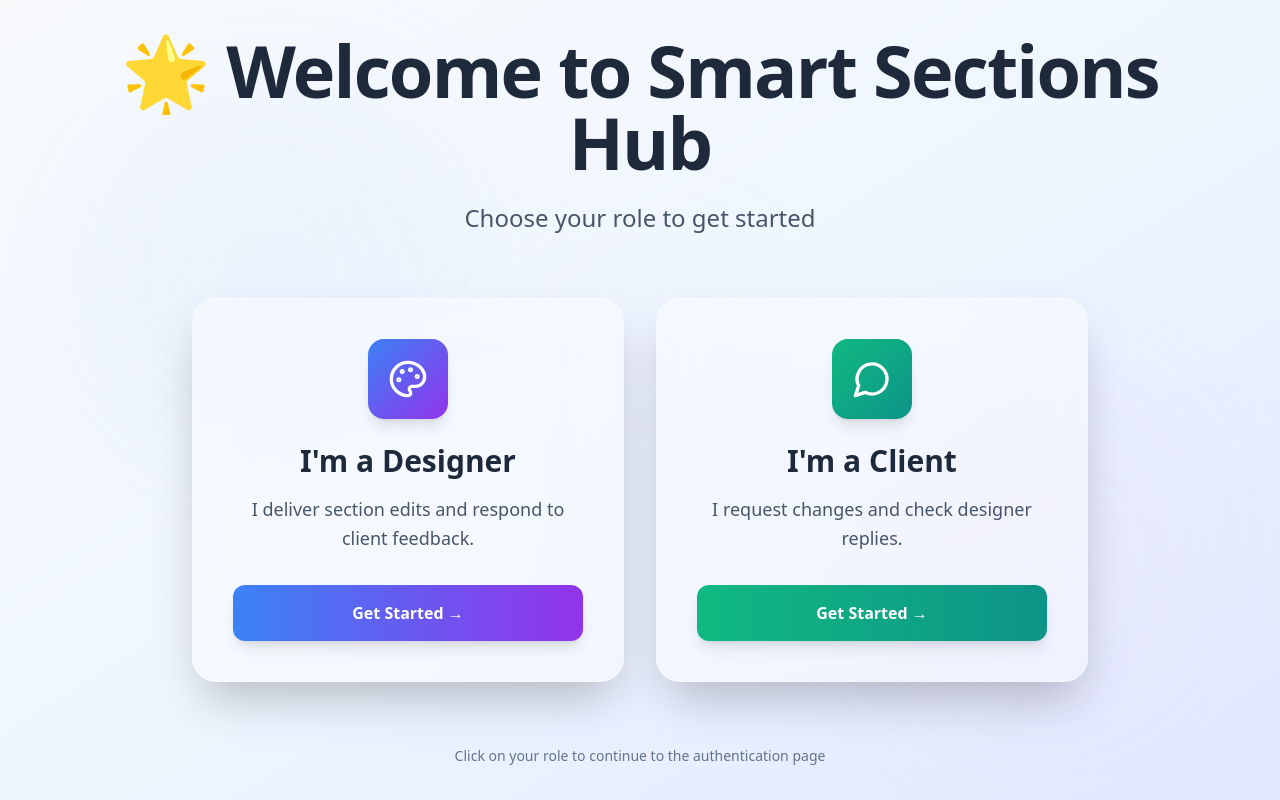
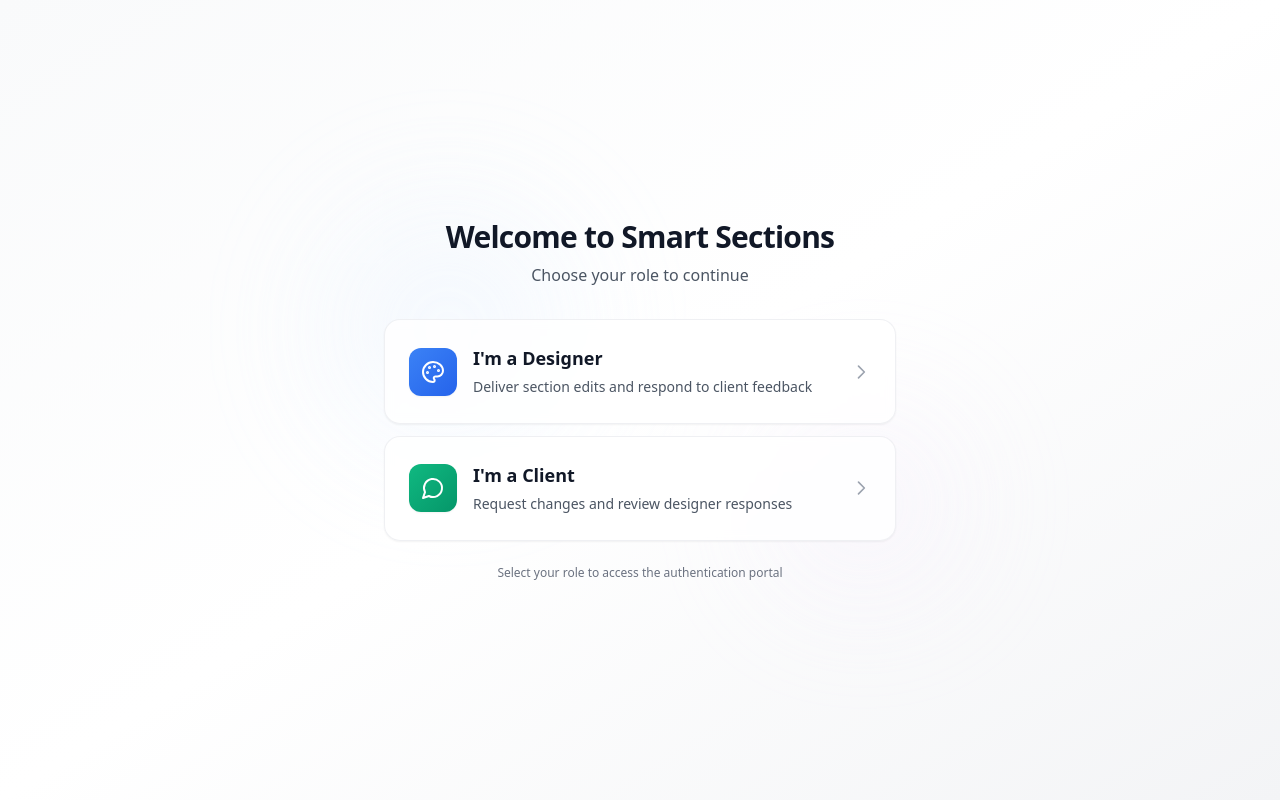
Before and after one commit to Oualidl290/project-passport-portal, a React (Vite) app: page / in a window 1280 px wide. Built offline with nearby package versions, Linux system fonts and the light colour scheme.

Commit message:
Refactor: Improve landing page UI
Updated landing page with new font, icons, and a more adjustable, professional, and clean UI inspired by threads.com.

```diff
--- a/src/pages/Index.tsx
+++ b/src/pages/Index.tsx
@@ -11,48 +11,45 @@ const Index = () => {
   };
 
   return (
-    <div className="min-h-screen bg-gradient-to-br from-slate-50 via-blue-50 to-indigo-100 flex items-center justify-center p-6 relative overflow-hidden">
-      {/* Background decorative elements */}
-      <div className="absolute top-20 left-20 w-96 h-96 bg-blue-200/20 rounded-full blur-3xl animate-pulse"></div>
-      <div className="absolute bottom-20 right-20 w-80 h-80 bg-purple-200/20 rounded-full blur-3xl animate-pulse delay-1000"></div>
-      <div className="absolute top-1/2 left-1/2 transform -translate-x-1/2 -translate-y-1/2 w-72 h-72 bg-indigo-200/15 rounded-full blur-3xl animate-pulse delay-500"></div>
+    <div className="min-h-screen bg-gradient-to-br from-gray-50 via-white to-gray-100 flex items-center justify-center p-4 relative overflow-hidden">
+      {/* Subtle background decorative elements */}
+      <div className="absolute top-1/4 left-1/4 w-64 h-64 bg-blue-100/30 rounded-full blur-3xl animate-pulse"></div>
+      <div className="absolute bottom-1/4 right-1/4 w-48 h-48 bg-purple-100/30 rounded-full blur-3xl animate-pulse delay-1000"></div>
 
-      <div className="relative z-10 w-full max-w-6xl mx-auto">
+      <div className="relative z-10 w-full max-w-lg mx-auto">
         {/* Header */}
-        <div className="text-center mb-16">
-          <h1 className="text-5xl md:text-7xl font-bold text-slate-800 mb-6 tracking-tight">
-            🌟 Welcome to Smart Sections Hub
+        <div className="text-center mb-8">
+          <h1 className="text-3xl font-semibold text-gray-900 mb-2 tracking-tight">
+            Welcome to Smart Sections
           </h1>
-          <p className="text-xl md:text-2xl text-slate-600 font-light max-w-2xl mx-auto leading-relaxed">
-            Choose your role to get started
+          <p className="text-base text-gray-600 font-normal">
+            Choose your role to continue
           </p>
         </div>
 
         {/* Role Cards */}
-        <div className="grid md:grid-cols-2 gap-8 max-w-4xl mx-auto">
+        <div className="space-y-3">
           {/* Designer Card */}
           <div
             onClick={handleDesignerClick}
-            className="group cursor-pointer transition-all duration-500 hover:scale-105"
+            className="group cursor-pointer transition-all duration-200 hover:scale-[1.02]"
           >
-            <div className="bg-white/40 backdrop-blur-xl border border-white/30 rounded-3xl p-10 shadow-2xl hover:shadow-3xl hover:bg-white/50 transition-all duration-500 h-full flex flex-col">
+            <div className="bg-white/80 backdrop-blur-sm border border-gray-200/60 rounded-2xl p-6 shadow-sm hover:shadow-md hover:bg-white/90 transition-all duration-200 flex items-center space-x-4">
+              <div className="w-12 h-12 bg-gradient-to-br from-blue-500 to-blue-600 rounded-xl flex items-center justify-center group-hover:scale-105 transition-transform duration-200 shadow-sm">
+                <Palette className="w-6 h-6 text-white" />
+              </div>
               <div className="flex-1">
-                <div className="mb-8">
-                  <div className="w-20 h-20 bg-gradient-to-br from-blue-500 to-purple-600 rounded-2xl flex items-center justify-center mx-auto mb-6 group-hover:scale-110 transition-transform duration-300 shadow-lg">
-                    <Palette className="w-10 h-10 text-white" />
-                  </div>
-                  <h2 className="text-3xl font-bold text-slate-800 mb-4 text-center">
+                <h2 className="text-lg font-semibold text-gray-900 mb-1">
                   I'm a Designer
                 </h2>
-                  <p className="text-slate-600 text-lg leading-relaxed text-center">
-                    I deliver section edits and respond to client feedback.
+                <p className="text-sm text-gray-600 leading-relaxed">
+                  Deliver section edits and respond to client feedback
                 </p>
               </div>
-              </div>
-              <div className="mt-auto">
-                <div className="bg-gradient-to-r from-blue-500 to-purple-600 hover:from-blue-600 hover:to-purple-700 text-white font-semibold py-4 px-8 rounded-xl transition-all duration-300 text-center shadow-lg group-hover:shadow-xl">
-                  Get Started →
-                </div>
+              <div className="text-gray-400 group-hover:text-gray-600 transition-colors duration-200">
+                <svg className="w-5 h-5" fill="none" stroke="currentColor" viewBox="0 0 24 24">
+                  <path strokeLinecap="round" strokeLinejoin="round" strokeWidth={2} d="M9 5l7 7-7 7" />
+                </svg>
               </div>
             </div>
           </div>
@@ -60,35 +57,33 @@ const Index = () => {
           {/* Client Card */}
           <div
             onClick={handleClientClick}
-            className="group cursor-pointer transition-all duration-500 hover:scale-105"
+            className="group cursor-pointer transition-all duration-200 hover:scale-[1.02]"
           >
-            <div className="bg-white/40 backdrop-blur-xl border border-white/30 rounded-3xl p-10 shadow-2xl hover:shadow-3xl hover:bg-white/50 transition-all duration-500 h-full flex flex-col">
+            <div className="bg-white/80 backdrop-blur-sm border border-gray-200/60 rounded-2xl p-6 shadow-sm hover:shadow-md hover:bg-white/90 transition-all duration-200 flex items-center space-x-4">
+              <div className="w-12 h-12 bg-gradient-to-br from-emerald-500 to-emerald-600 rounded-xl flex items-center justify-center group-hover:scale-105 transition-transform duration-200 shadow-sm">
+                <MessageCircle className="w-6 h-6 text-white" />
+              </div>
               <div className="flex-1">
-                <div className="mb-8">
-                  <div className="w-20 h-20 bg-gradient-to-br from-emerald-500 to-teal-600 rounded-2xl flex items-center justify-center mx-auto mb-6 group-hover:scale-110 transition-transform duration-300 shadow-lg">
-                    <MessageCircle className="w-10 h-10 text-white" />
-                  </div>
-                  <h2 className="text-3xl font-bold text-slate-800 mb-4 text-center">
+                <h2 className="text-lg font-semibold text-gray-900 mb-1">
                   I'm a Client
                 </h2>
-                  <p className="text-slate-600 text-lg leading-relaxed text-center">
-                    I request changes and check designer replies.
+                <p className="text-sm text-gray-600 leading-relaxed">
+                  Request changes and review designer responses
                 </p>
               </div>
-              </div>
-              <div className="mt-auto">
-                <div className="bg-gradient-to-r from-emerald-500 to-teal-600 hover:from-emerald-600 hover:to-teal-700 text-white font-semibold py-4 px-8 rounded-xl transition-all duration-300 text-center shadow-lg group-hover:shadow-xl">
-                  Get Started →
-                </div>
+              <div className="text-gray-400 group-hover:text-gray-600 transition-colors duration-200">
+                <svg className="w-5 h-5" fill="none" stroke="currentColor" viewBox="0 0 24 24">
+                  <path strokeLinecap="round" strokeLinejoin="round" strokeWidth={2} d="M9 5l7 7-7 7" />
+                </svg>
               </div>
             </div>
           </div>
         </div>
 
         {/* Footer text */}
-        <div className="text-center mt-16">
-          <p className="text-slate-500 text-sm max-w-md mx-auto">
-            Click on your role to continue to the authentication page
+        <div className="text-center mt-6">
+          <p className="text-xs text-gray-500">
+            Select your role to access the authentication portal
           </p>
         </div>
       </div>
```
Lines whose indentation alone changed are shown as unchanged.
